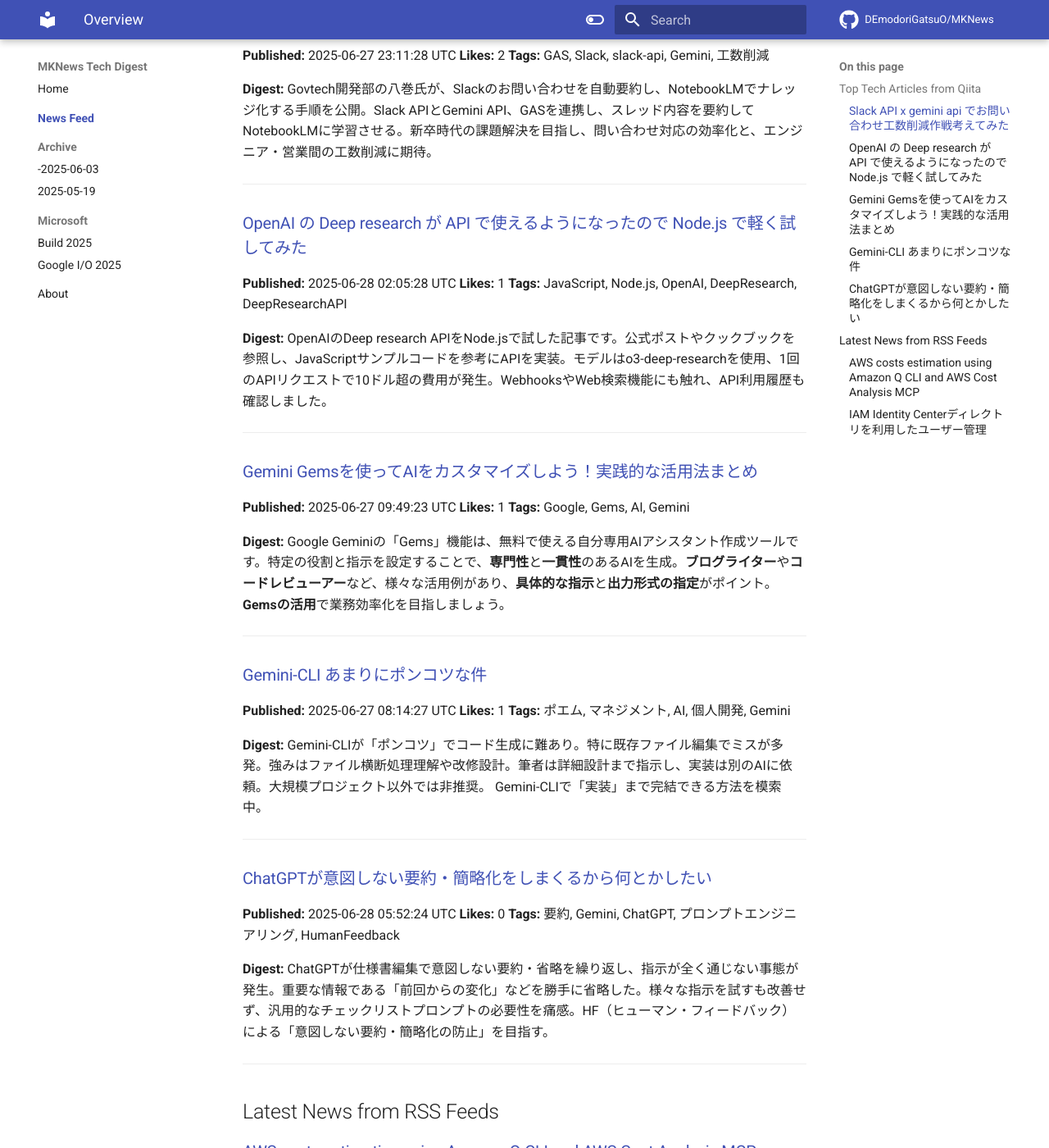
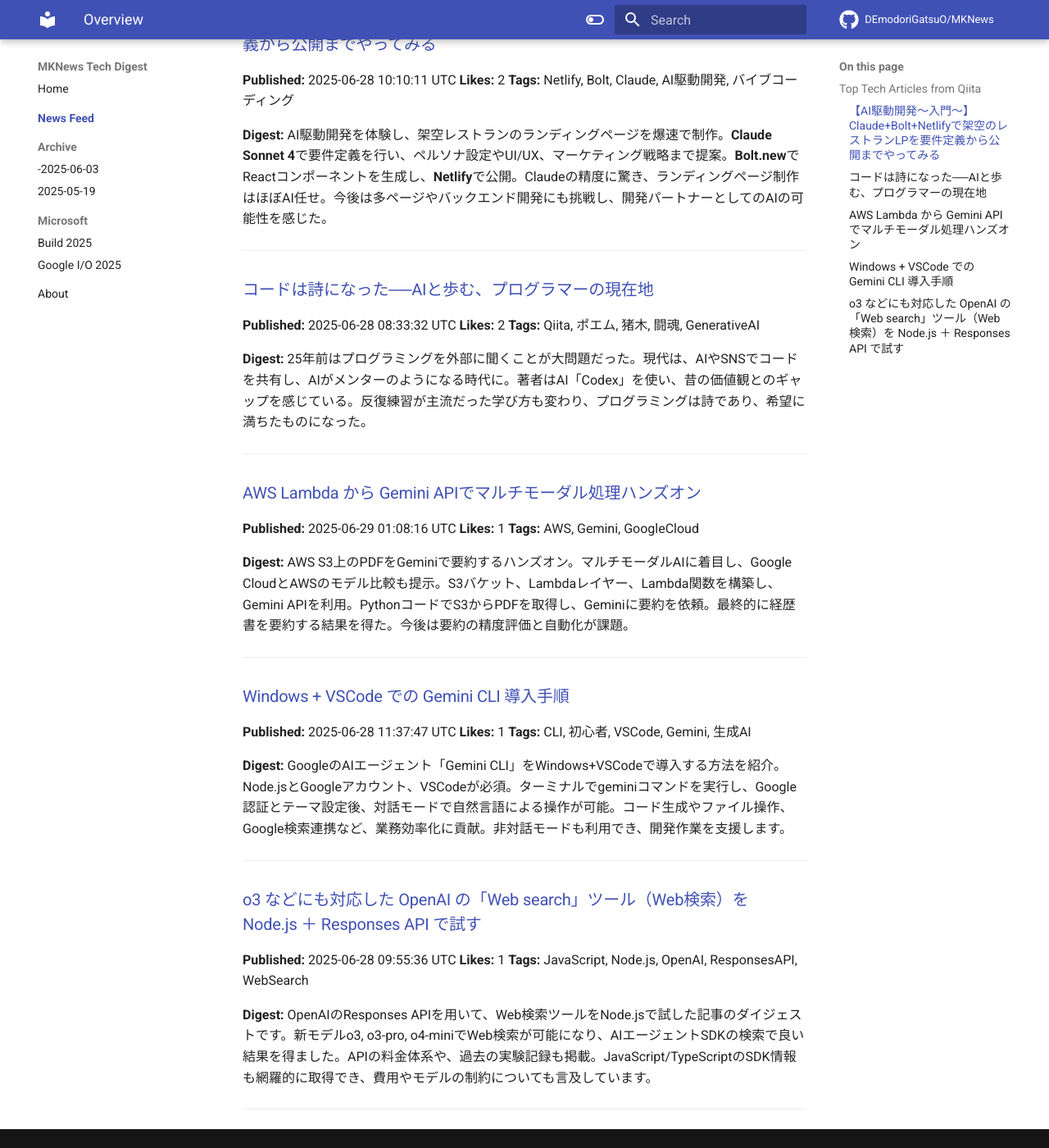
Before and after one commit to DEmodoriGatsuO/MKNews, an MkDocs documentation site: the page built from docs/news/index.md, in a window 1280 px wide and 1400 px high, scrolled down 222 px. Shown: the whole window at 82% size. Built offline with MkDocs 1.6.1 and Material for MkDocs 9.7.7, drawn with Linux system fonts in a browser that asks for light colours; comment, search, counter and statistics services are not loaded; some of the changed text lies outside the part shown.

Commit message:
Automated AI Tech Digest - 2025-06-29

```diff
--- a/docs/news/index.md
+++ b/docs/news/index.md
@@ -1,78 +1,55 @@
-# AI Tech Trends Digest (2025-06-28)
+# AI Tech Trends Digest (2025-06-29)
 
 
 ## Top Tech Articles from Qiita
 
 
-### [Slack API x gemini api でお問い合わせ工数削減作戦考えてみた](https://qiita.com/k_yamaki/items/4d1344985bd11b88627c)
-**Published:** 2025-06-27 23:11:28 UTC
+### [【AI駆動開発〜入門〜】Claude+Bolt+Netlifyで架空のレストランLPを要件定義から公開までやってみる](https://qiita.com/DoueKazuna/items/e78199a3dd233f3b9aea)
+**Published:** 2025-06-28 10:10:11 UTC
 **Likes:** 2
-**Tags:** GAS, Slack, slack-api, Gemini, 工数削減
+**Tags:** Netlify, Bolt, Claude, AI駆動開発, バイブコーディング
 
 **Digest:**
-Govtech開発部の八巻氏が、Slackのお問い合わせを自動要約し、NotebookLMでナレッジ化する手順を公開。Slack APIとGemini API、GASを連携し、スレッド内容を要約してNotebookLMに学習させる。新卒時代の課題解決を目指し、問い合わせ対応の効率化と、エンジニア・営業間の工数削減に期待。
+AI駆動開発を体験し、架空レストランのランディングページを爆速で制作。**Claude Sonnet 4**で要件定義を行い、ペルソナ設定やUI/UX、マーケティング戦略まで提案。**Bolt.new**でReactコンポーネントを生成し、**Netlify**で公開。Claudeの精度に驚き、ランディングページ制作はほぼAI任せ。今後は多ページやバックエンド開発にも挑戦し、開発パートナーとしてのAIの可能性を感じた。
 
 ---
 
-### [OpenAI の Deep research が API で使えるようになったので Node.js で軽く試してみた](https://qiita.com/youtoy/items/08ea6874ae49bbb66d87)
-**Published:** 2025-06-28 02:05:28 UTC
-**Likes:** 1
-**Tags:** JavaScript, Node.js, OpenAI, DeepResearch, DeepResearchAPI
+### [コードは詩になった──AIと歩む、プログラマーの現在地](https://qiita.com/torifukukaiou/items/db8ecfb3d67ed6e6bca1)
+**Published:** 2025-06-28 08:33:32 UTC
+**Likes:** 2
+**Tags:** Qiita, ポエム, 猪木, 闘魂, GenerativeAI
 
 **Digest:**
-OpenAIのDeep research APIをNode.jsで試した記事です。公式ポストやクックブックを参照し、JavaScriptサンプルコードを参考にAPIを実装。モデルはo3-deep-researchを使用、1回のAPIリクエストで10ドル超の費用が発生。WebhooksやWeb検索機能にも触れ、API利用履歴も確認しました。
+25年前はプログラミングを外部に聞くことが大問題だった。現代は、AIやSNSでコードを共有し、AIがメンターのようになる時代に。著者はAI「Codex」を使い、昔の価値観とのギャップを感じている。反復練習が主流だった学び方も変わり、プログラミングは詩であり、希望に満ちたものになった。
 
 ---
 
-### [Gemini Gemsを使ってAIをカスタマイズしよう！実践的な活用法まとめ](https://qiita.com/YuukiYoshida/items/e5c9136f0da7c71a71ce)
-**Published:** 2025-06-27 09:49:23 UTC
+### [AWS Lambda から Gemini APIでマルチモーダル処理ハンズオン](https://qiita.com/tetutetu214/items/d4c5be5e7655c0f121de)
+**Published:** 2025-06-29 01:08:16 UTC
 **Likes:** 1
-**Tags:** Google, Gems, AI, Gemini
+**Tags:** AWS, Gemini, GoogleCloud
 
 **Digest:**
-Google Geminiの「Gems」機能は、無料で使える自分専用AIアシスタント作成ツールです。特定の役割と指示を設定することで、**専門性**と**一貫性**のあるAIを生成。**ブログライター**や**コードレビューアー**など、様々な活用例があり、**具体的な指示**と**出力形式の指定**がポイント。**Gemsの活用**で業務効率化を目指しましょう。
+AWS S3上のPDFをGeminiで要約するハンズオン。マルチモーダルAIに着目し、Google CloudとAWSのモデル比較も提示。S3バケット、Lambdaレイヤー、Lambda関数を構築し、Gemini APIを利用。PythonコードでS3からPDFを取得し、Geminiに要約を依頼。最終的に経歴書を要約する結果を得た。今後は要約の精度評価と自動化が課題。
 
 ---
 
-### [Gemini-CLI あまりにポンコツな件](https://qiita.com/minorun0403/items/20efd5ff608d1f10795e)
-**Published:** 2025-06-27 08:14:27 UTC
+### [Windows + VSCode での Gemini CLI 導入手順](https://qiita.com/00b012deb7c8/items/d40d9e0fa42392a6539a)
+**Published:** 2025-06-28 11:37:47 UTC
 **Likes:** 1
-**Tags:** ポエム, マネジメント, AI, 個人開発, Gemini
+**Tags:** CLI, 初心者, VSCode, Gemini, 生成AI
 
 **Digest:**
-Gemini-CLIが「ポンコツ」でコード生成に難あり。特に既存ファイル編集でミスが多発。強みはファイル横断処理理解や改修設計。筆者は詳細設計まで指示し、実装は別のAIに依頼。大規模プロジェクト以外では非推奨。 Gemini-CLIで「実装」まで完結できる方法を模索中。
+GoogleのAIエージェント「Gemini CLI」をWindows+VSCodeで導入する方法を紹介。Node.jsとGoogleアカウント、VSCodeが必須。ターミナルでgeminiコマンドを実行し、Google認証とテーマ設定後、対話モードで自然言語による操作が可能。コード生成やファイル操作、Google検索連携など、業務効率化に貢献。非対話モードも利用でき、開発作業を支援します。
 
 ---
 
-### [ChatGPTが意図しない要約・簡略化をしまくるから何とかしたい](https://qiita.com/uriri_hogepiyo/items/10a61925383b09977f3e)
-**Published:** 2025-06-28 05:52:24 UTC
-**Likes:** 0
-**Tags:** 要約, Gemini, ChatGPT, プロンプトエンジニアリング, HumanFeedback
+### [o3 などにも対応した OpenAI の「Web search」ツール（Web検索）を Node.js ＋ Responses API で試す](https://qiita.com/youtoy/items/cfb5a544abb89a46bcbc)
+**Published:** 2025-06-28 09:55:36 UTC
+**Likes:** 1
+**Tags:** JavaScript, Node.js, OpenAI, ResponsesAPI, WebSearch
 
 **Digest:**
-ChatGPTが仕様書編集で意図しない要約・省略を繰り返し、指示が全く通じない事態が発生。重要な情報である「前回からの変化」などを勝手に省略した。様々な指示を試すも改善せず、汎用的なチェックリストプロンプトの必要性を痛感。HF（ヒューマン・フィードバック）による「意図しない要約・簡略化の防止」を目指す。
+OpenAIのResponses APIを用いて、Web検索ツールをNode.jsで試した記事のダイジェストです。新モデルo3, o3-pro, o4-miniでWeb検索が可能になり、AIエージェントSDKの検索で良い結果を得ました。APIの料金体系や、過去の実験記録も掲載。JavaScript/TypeScriptのSDK情報も網羅的に取得でき、費用やモデルの制約についても言及しています。
 
 ---
-
-## Latest News from RSS Feeds
-
-
-### [AWS costs estimation using Amazon Q CLI and AWS Cost Analysis MCP](https://aws.amazon.com/blogs/machine-learning/aws-costs-estimation-using-amazon-q-cli-and-aws-cost-analysis-mcp/)
-**Source:** AWS ML Blog
-**Published:** 2025-06-27 16:34:01 UTC
-**Tags:** Amazon Q Developer, Best Practices, Generative AI, Technical How-to
-
-**Digest:**
-Amazon Q Developer CLIとAWS Cost Analysis MCPサーバーでAWSインフラコストを分析する方法を解説。自然言語でコスト見積もり、レポート作成、最適化提案が可能に。セットアップ後、Webアプリやサーバーレス、マルチティアアーキテクチャなどのコストを分析し、PDF、DOCX、HTML形式で出力。ECサイトやデータ分析プラットフォームなど、実世界の事例も紹介。
-
----
-
-### [IAM Identity Centerディレクトリを利用したユーザー管理](https://blog.jbs.co.jp/entry/2025/06/27/154311)
-**Source:** JBS Blog
-**Published:** 2025-06-27 06:43:11 UTC
-**Tags:** AWS, AWS IAM Identity Center, AWS Identity and Access Management
-
-**Digest:**
-AWSの「IAM Identity Center」は、マルチアカウント環境でユーザーとアクセス権限を一元管理するサービスです。本記事では、有効化後のデフォルト設定であるAWS単体「IAM Identity Centerディレクトリ」を使ったユーザー管理方法に焦点を当てて解説します。
-
----
```
